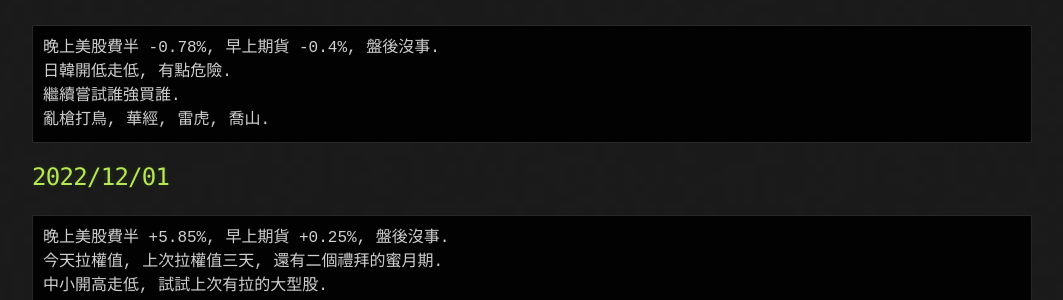
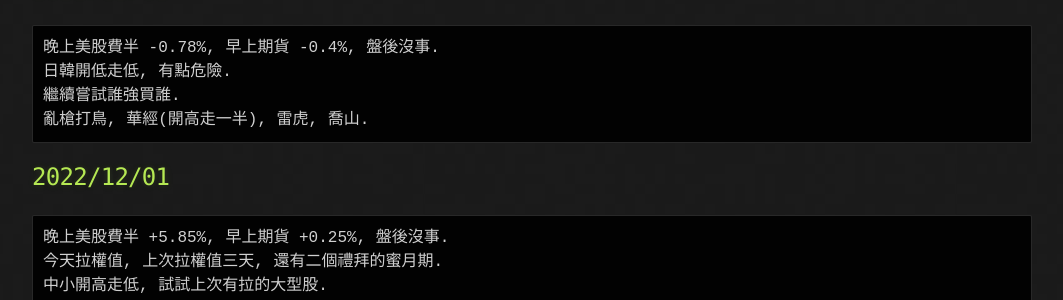
Before and after one commit to lepg5487/Stock_God, a Jekyll site: the page built from index.md, in a window 1280 px wide and 900 px high, scrolled down 348 px. Shown: the part 221-521 px from the top of the window, without its empty margins (108-1171 px from the left). Built offline with Jekyll 4.4.1, drawn with Linux system fonts in a browser that asks for light colours; our own code applies the rules of GitHub Pages for plain Markdown files.

Commit message:
Update index.md

````diff
--- a/index.md
+++ b/index.md
@@ -21,7 +21,7 @@ layout: testlayouts
 晚上美股費半 -0.78%, 早上期貨 -0.4%, 盤後沒事.
 日韓開低走低, 有點危險.
 繼續嘗試誰強買誰.
-亂槍打鳥, 華經, 雷虎, 喬山.
+亂槍打鳥, 華經(開高走一半), 雷虎, 喬山.
 ```
 
 ## 2022/12/01
````
